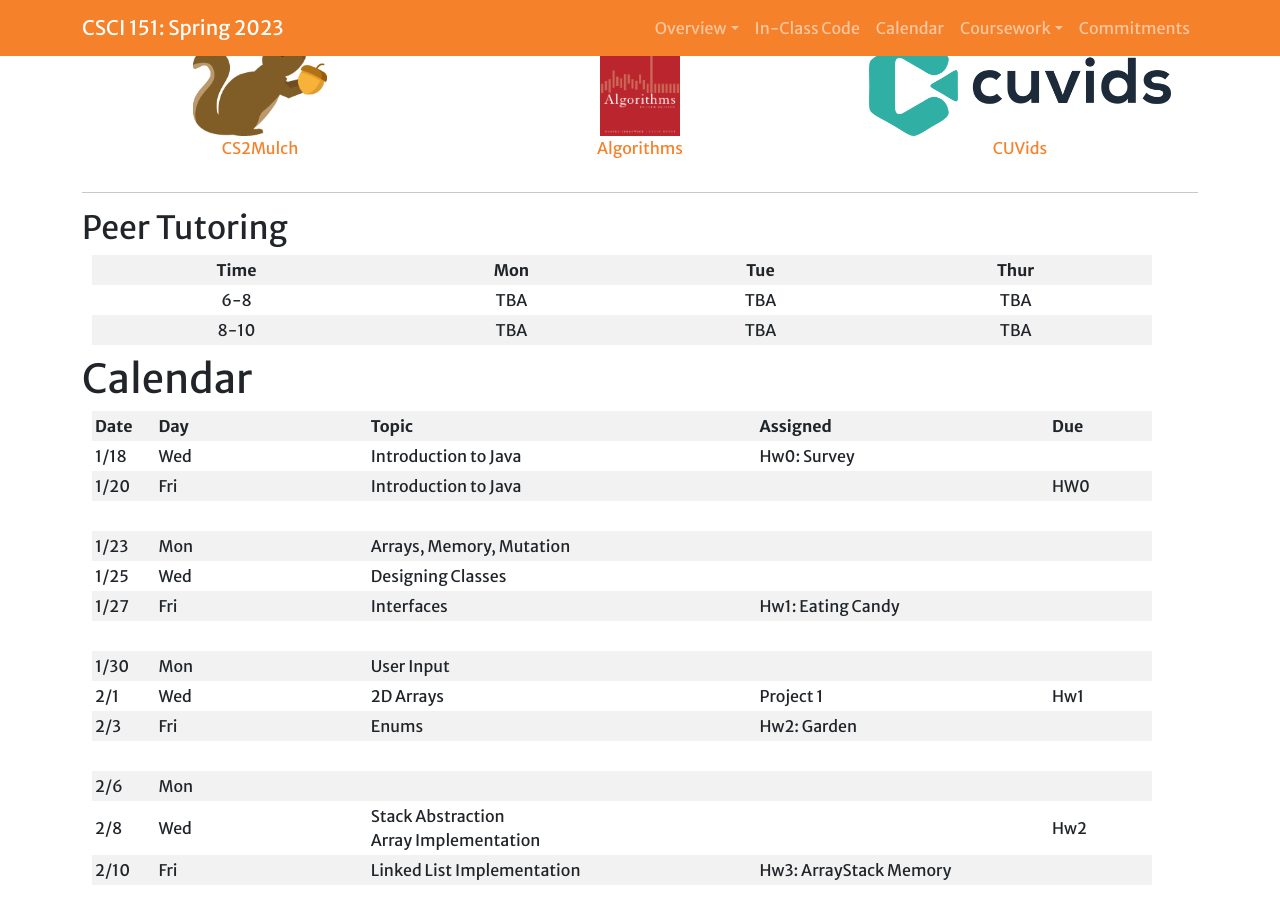
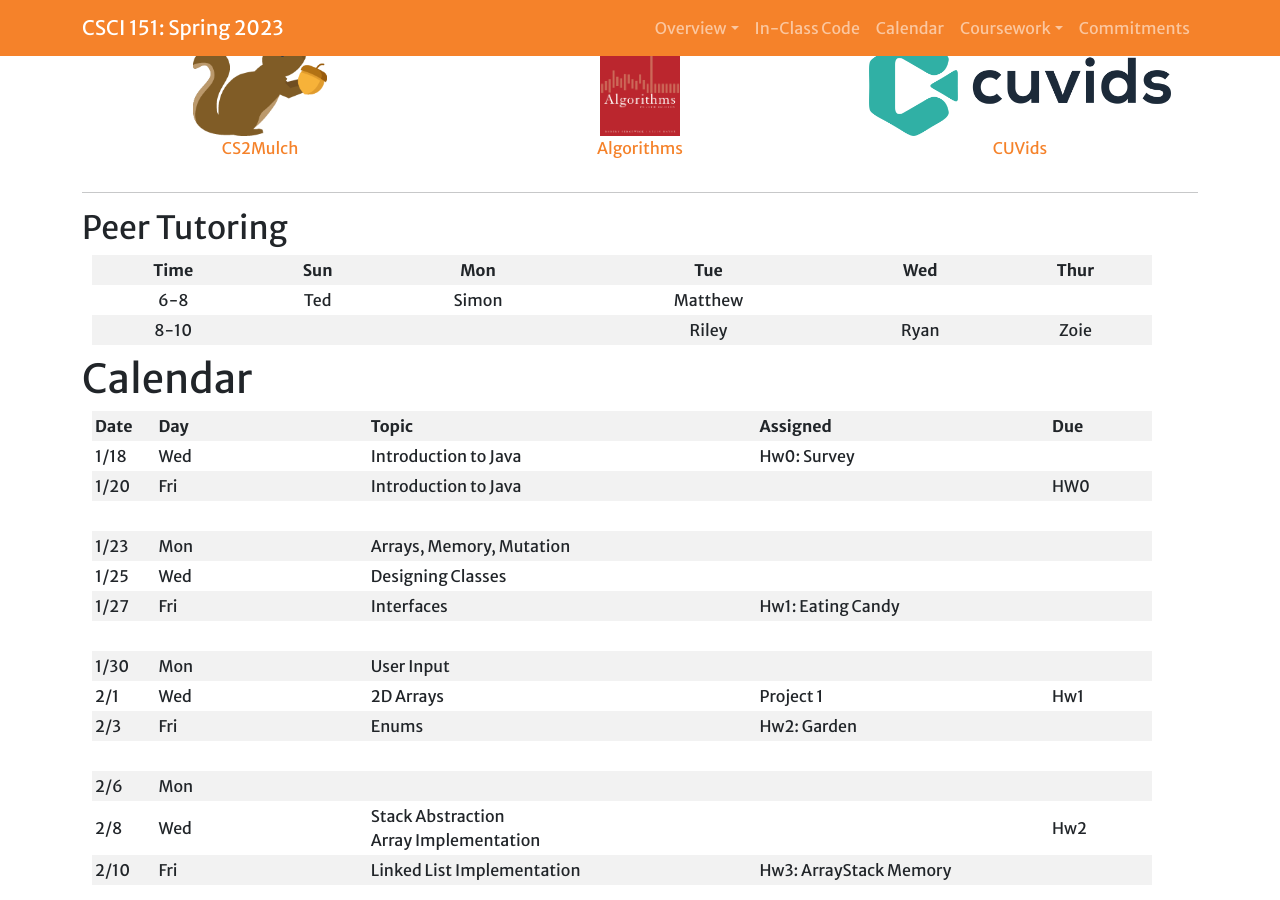
Before and after one commit to Hendrix-CS/csci151, a Jekyll site: the page built from index.md, in a window 1280 px wide and 900 px high, scrolled down 1438 px. Built offline with Jekyll 4.4.1, drawn with Linux system fonts in a browser that asks for light colours; a script that is not in the unit is left out; our own code applies the rules of GitHub Pages for plain Markdown files.

Commit message:
Updated TA Evening Hours

```diff
--- a/index.md
+++ b/index.md
@@ -34,10 +34,10 @@ Upon completing this course, our goal is for you to be able to:
 
 ## Peer Tutoring
 
-| Time | Mon |	Tue	 | Thur |
-|:----:|:---:|:-----:|:----:|
-|6-8	|TBA	|TBA	|TBA |
-|8-10	|TBA	|TBA | TBA |
+| Time | Sun | Mon | Tue | Wed | Thur |
+|:----:|:---:|:-----:|:----:|:----:|:----:|
+|6-8	|Ted	|Simon	|Matthew |  |  |
+|8-10	| 	|  | Riley |Ryan |Zoie |
 
 # <a name="calendar">Calendar</a>
 
```
